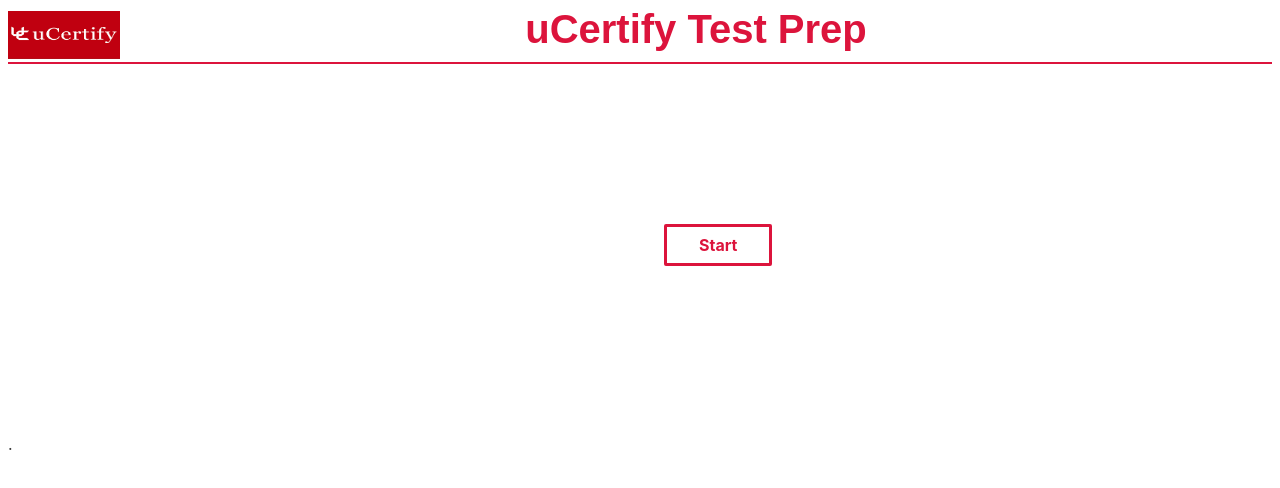
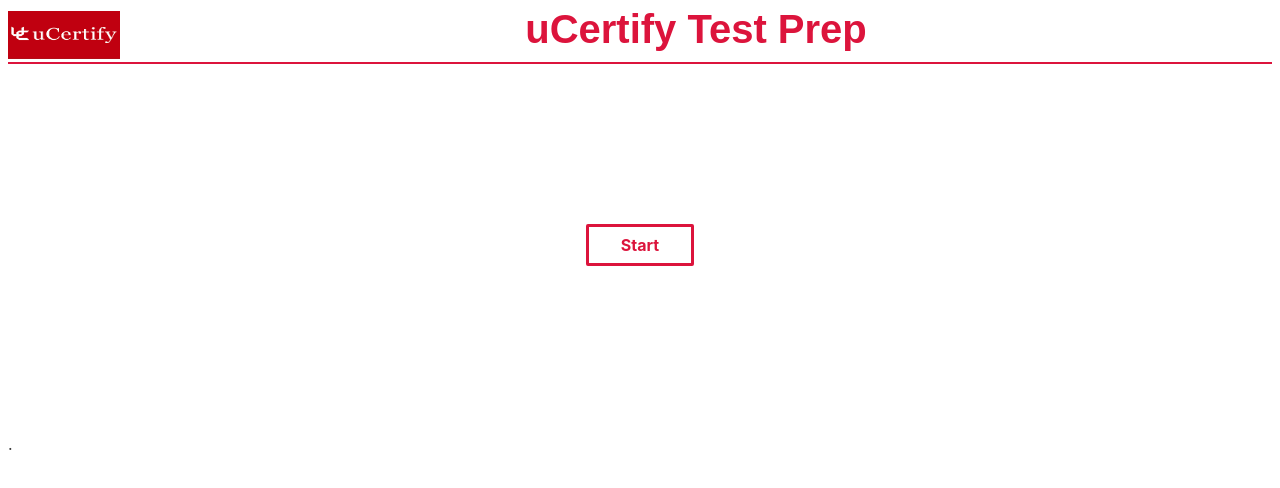
Before and after one commit to uc-prt/SvelteAssignment, a Svelte app: page / in a window 1280 px wide. Shown: the top 488 px of the page. Built offline with nearby package versions, Linux system fonts and the light colour scheme.

Commit message:
Update App.svelte

```diff
--- a/src/App.svelte
+++ b/src/App.svelte
@@ -171,7 +171,7 @@
     display: block;
   }
   .startbutton {
-    margin: 10em 41em;
+    margin: 10em auto;
   }
   .startbtn {
     cursor: pointer;
@@ -181,7 +181,4 @@
     font-weight: bold;
     padding: 0.5rem 2rem;
   }
-  /* #anschecker {
-    margin-left: 0.5em;
-  } */
 </style>
```
